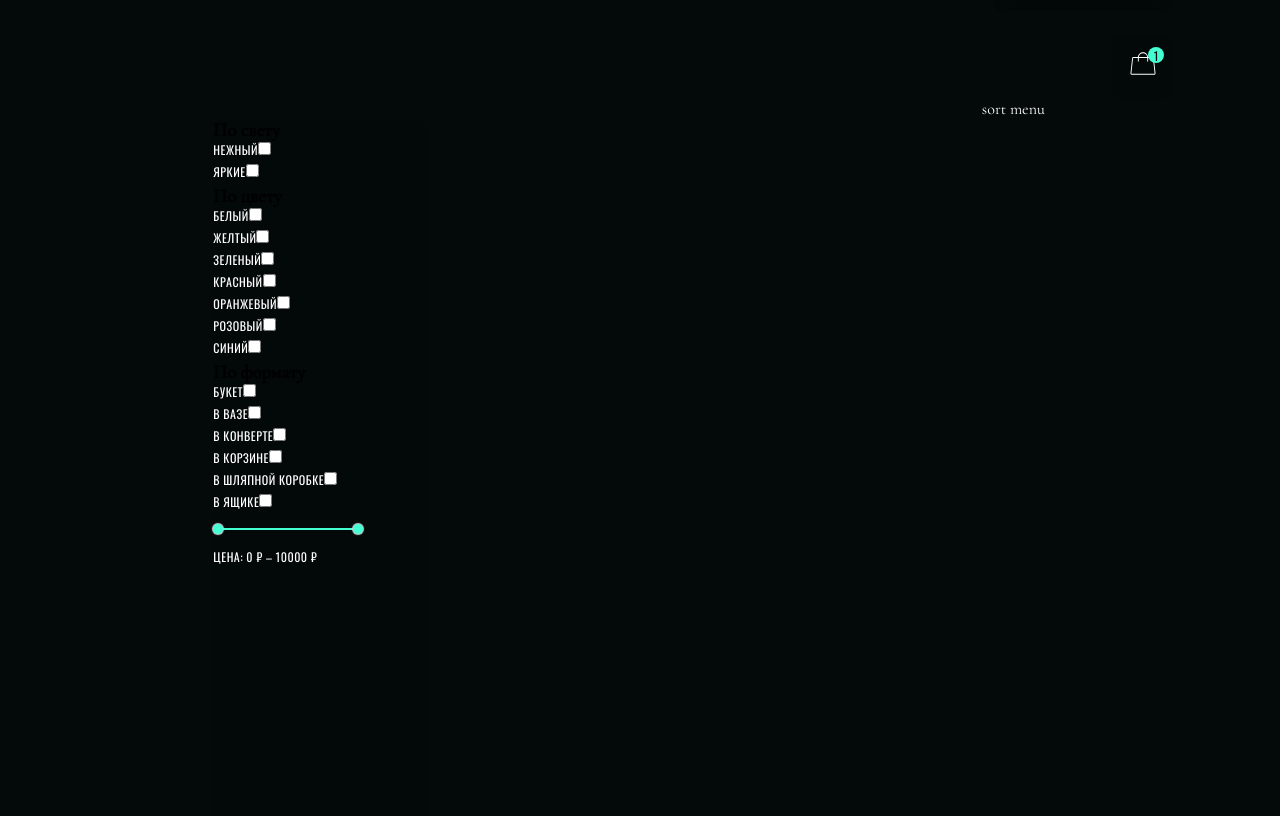
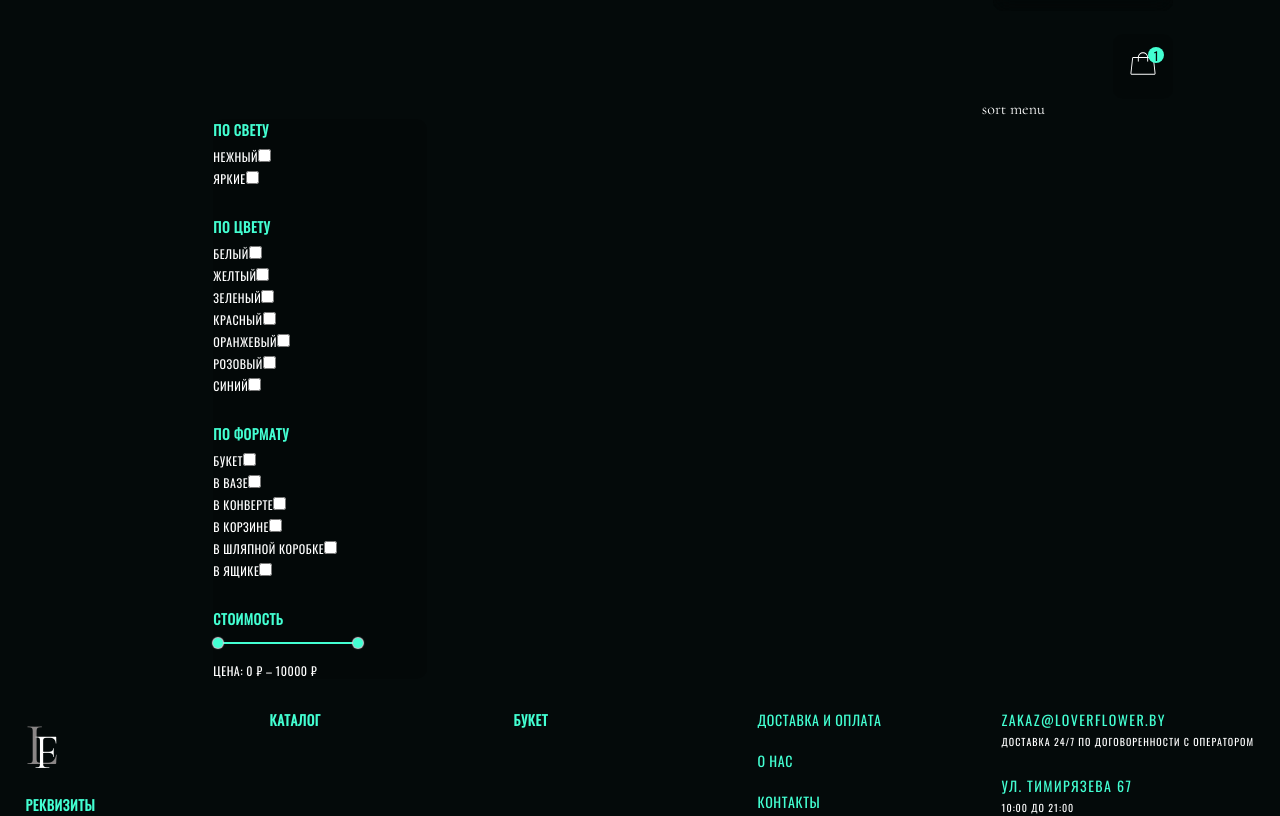
Before and after one commit to jgerba/flower-react-client, a React (Create React App) app: page /catalogue in a window 1280 px wide. Shown: the part 721-1537 px from the top of the page. Built offline with nearby package versions, Linux system fonts and the light colour scheme.

Commit message:
left filter added

```diff
--- a/src/pages/Catalogue.jsx
+++ b/src/pages/Catalogue.jsx
@@ -50,11 +50,15 @@ function CataloguePage() {
                     <FilterItem name="box">в шляпной коробке</FilterItem>
                     <FilterItem name="crate">в ящике</FilterItem>
                 </ul>
-                <RangeSlider
-                    onChange={({ min, max }) =>
-                        console.log(`min = ${min}, max = ${max}`)
-                    }
-                />
+
+                <div className={classes.slider}>
+                    <h3>стоимость</h3>
+                    <RangeSlider
+                        onChange={({ min, max }) =>
+                            console.log(`min = ${min}, max = ${max}`)
+                        }
+                    />
+                </div>
             </ContentCard>
 
             <section className={classes.goods}></section>
--- a/src/pages/Catalogue.module.css
+++ b/src/pages/Catalogue.module.css
@@ -34,8 +34,8 @@
     align-self: center;
 
     font-family: 'Oswald';
-    font-size: 14px;
-    letter-spacing: 0.56px;
+    font-size: 12px;
+    letter-spacing: 0.48px;
     text-transform: uppercase;
 
     color: var(--customWhite);
@@ -57,14 +57,37 @@
 .left-filter {
     grid-area: filter;
 
+    display: flex;
+    flex-direction: column;
+    justify-content: space-between;
+
     width: 100%;
-    height: 818px;
+    height: 560px;
 }
 
 .left-filter ul {
     list-style-type: none;
 }
 
+.left-filter h3 {
+    margin-bottom: 8px;
+
+    font-family: 'Oswald';
+    font-size: 14px;
+    letter-spacing: 0.56px;
+    text-transform: uppercase;
+
+    color: var(--customGreen);
+}
+
+.left-filter .slider h3 {
+    margin-bottom: 0px;
+}
+
+.slider {
+    position: relative;
+}
+
 .goods {
     grid-area: goods;
 }
```
